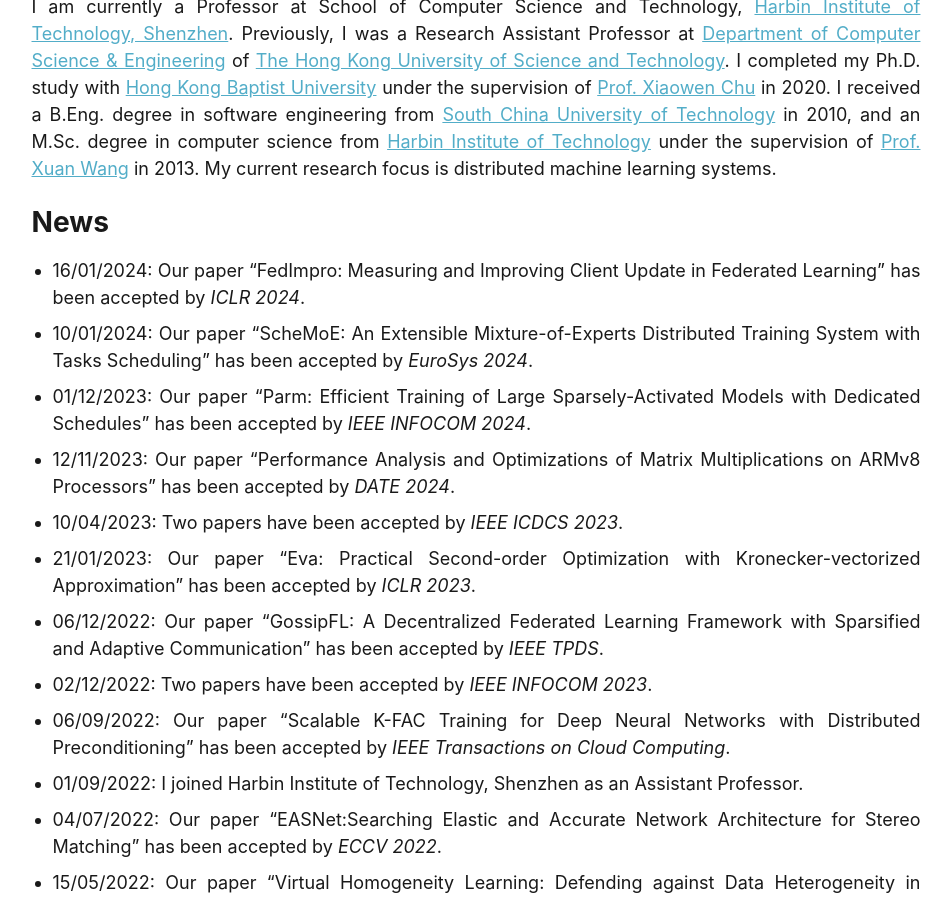
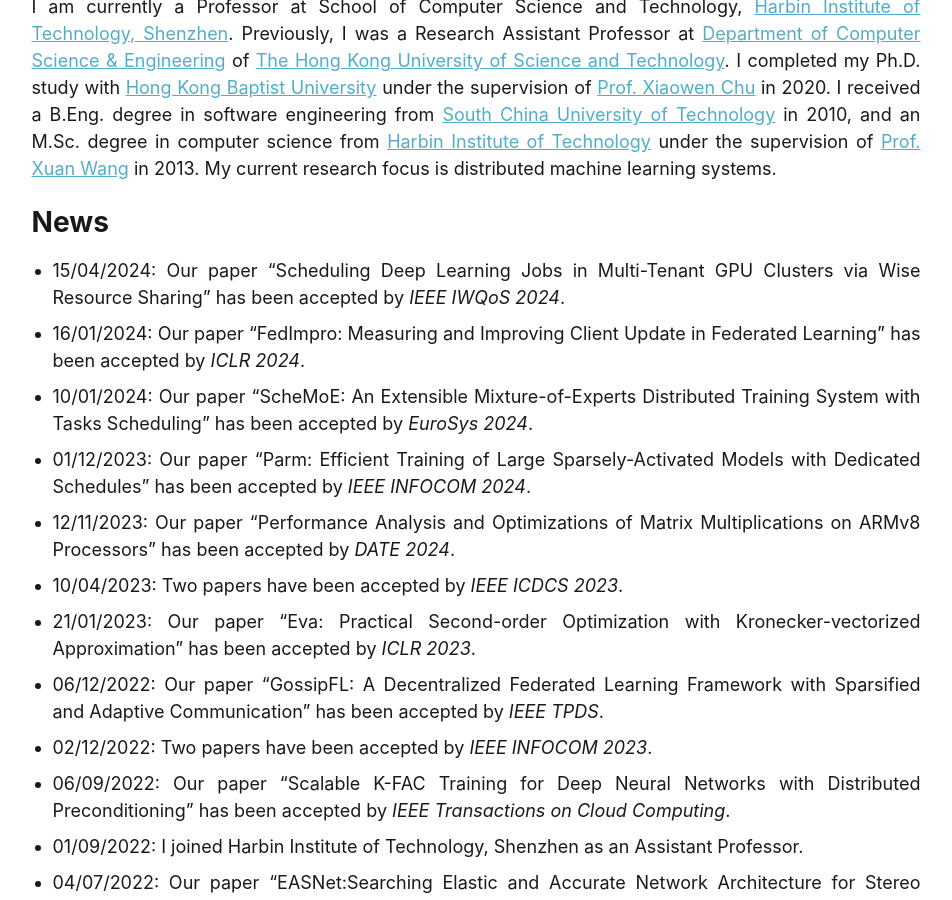
Before and after one commit to shaohuais/shaohuais.github.io, a Jekyll site: the page built from about.md, in a window 1280 px wide and 900 px high, scrolled down 409 px. Shown: the whole window, without its empty margins (164-1116 px from the left). Built offline with Jekyll 4.4.1, drawn with Linux system fonts in a browser that asks for light colours.

Commit message:
update the iwqos paper

```diff
--- a/about.md
+++ b/about.md
@@ -15,6 +15,7 @@ I am currently a Professor at School of Computer Science and Technology, [Harbin
 
 News
 ======
+- 15/04/2024: Our paper "Scheduling Deep Learning Jobs in Multi-Tenant GPU Clusters via Wise Resource Sharing" has been accepted by *IEEE IWQoS 2024*.
 - 16/01/2024: Our paper "FedImpro: Measuring and Improving Client Update in Federated Learning" has been accepted by *ICLR 2024*.
 - 10/01/2024: Our paper "ScheMoE: An Extensible Mixture-of-Experts Distributed Training System with Tasks Scheduling" has been accepted by *EuroSys 2024*.
 - 01/12/2023: Our paper "Parm: Efficient Training of Large Sparsely-Activated Models with Dedicated Schedules" has been accepted by *IEEE INFOCOM 2024*.
```
Also changed, not shown: _pages/about.md (+1 -0 lines).
